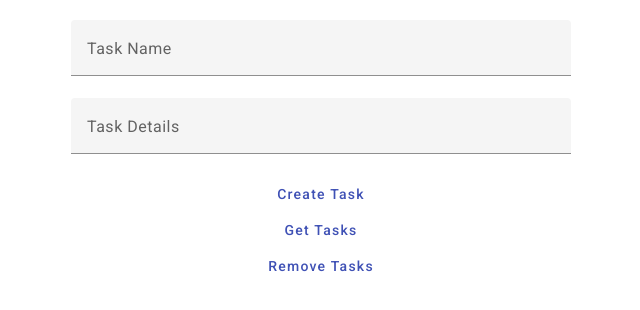
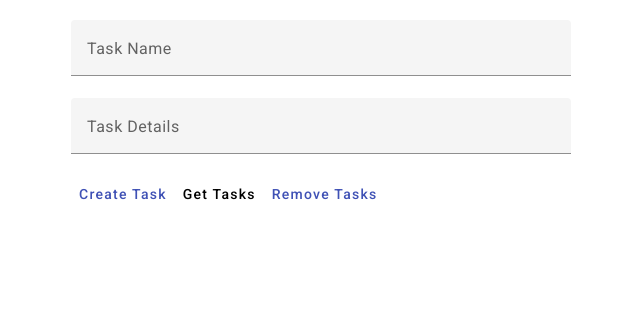
Before and after one commit to swapnilbankar1/task-demo, an Angular app in the folder client/my-task-app/: page / in a window 1280 px wide. Shown: the top 310 px of the page, without its empty margins (319-959 px from the left). Built offline with nearby package versions, Linux system fonts and the light colour scheme; no server answers.

Commit message:
changed button position

```diff
--- a/client/my-task-app/src/app/app.component.css
+++ b/client/my-task-app/src/app/app.component.css
@@ -13,3 +13,6 @@
 .example-form-field {
     width: 500px;
 }
+.action-btns {
+    display: flex;
+}
--- a/client/my-task-app/src/app/app.component.html
+++ b/client/my-task-app/src/app/app.component.html
@@ -7,9 +7,11 @@
     <mat-label>Task Details</mat-label>
     <input matInput type="text" [(ngModel)]="taskDetails">
   </mat-form-field>
-  <button mat-button color="primary" (click)="createTask()">Create Task</button>
-  <button mat-button color="primary" (click)="getTasks()">Get Tasks</button>
-  <button mat-button color="primary" (click)="removeTasks()">Remove Tasks</button>
+  <div class="action-btns">
+    <button mat-button color="primary" (click)="createTask()">Create Task</button>
+    <button mat-button color="secondary" (click)="getTasks()">Get Tasks</button>
+    <button mat-button color="primary" (click)="removeTasks()">Remove Tasks</button>
+  </div>
 </div>
 <br>
 
--- a/client/my-task-app/src/app/services/web-socket.service.ts
+++ b/client/my-task-app/src/app/services/web-socket.service.ts
@@ -11,7 +11,6 @@ export class WebSocketService {
     constructor() {
         this.socket$ = webSocket('ws://localhost:3000');
         console.log(this.socket$);
-
     }
 
     public sendMessage(msg: any): void {
```
Also changed, not shown: 1 other file (tests, documents, lock files or other folders).
